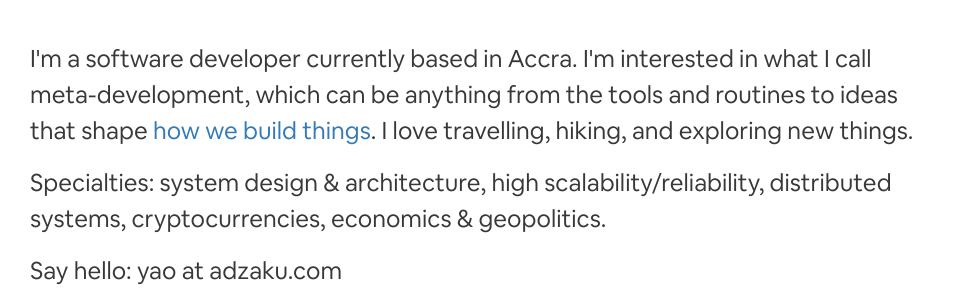
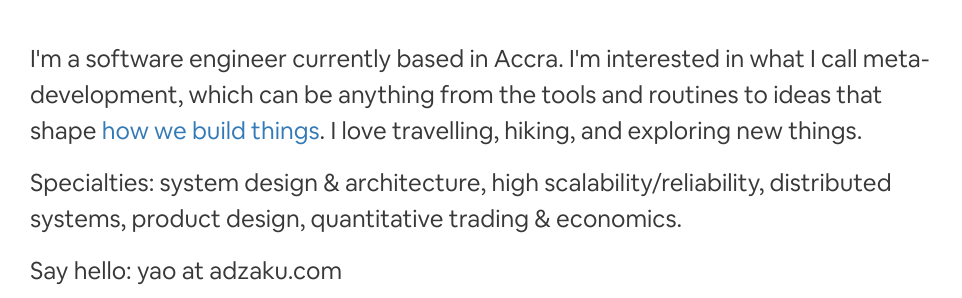
Before and after one commit to pineloop/pineloop.github.io, a plain HTML site: page index.html in a window 1280 px wide. Shown: the part 203-501 px from the top of the page, without its empty margins (0-962 px from the left). Drawn offline with nearby package versions, Linux system fonts and the light colour scheme.

Commit message:
Update index.html

```diff
--- a/index.html
+++ b/index.html
@@ -108,8 +108,8 @@
     <div class="col-md-10 col-lg-9">
       <h1>Yao Adzaku</h1> <h5>nice to meet you 🖖</h5> <br>
 
-      <p>I'm a software developer currently based in Accra. I'm interested in what I call meta-development, which can be anything from the tools and routines to ideas that shape <a href="https://vimeo.com/34017777" class="blue" target="_blank">how we build things</a>. I love travelling, hiking, and exploring new things.</p>
-      <p>Specialties: system design & architecture, high scalability/reliability, distributed systems, cryptocurrencies, economics & geopolitics.
+      <p>I'm a software engineer currently based in Accra. I'm interested in what I call meta-development, which can be anything from the tools and routines to ideas that shape <a href="https://vimeo.com/34017777" class="blue" target="_blank">how we build things</a>. I love travelling, hiking, and exploring new things.</p>
+      <p>Specialties: system design & architecture, high scalability/reliability, distributed systems, product design, quantitative trading & economics.
       </p>
       <p>Say hello: yao at adzaku.com</p>
       <div class="social-links">
```
